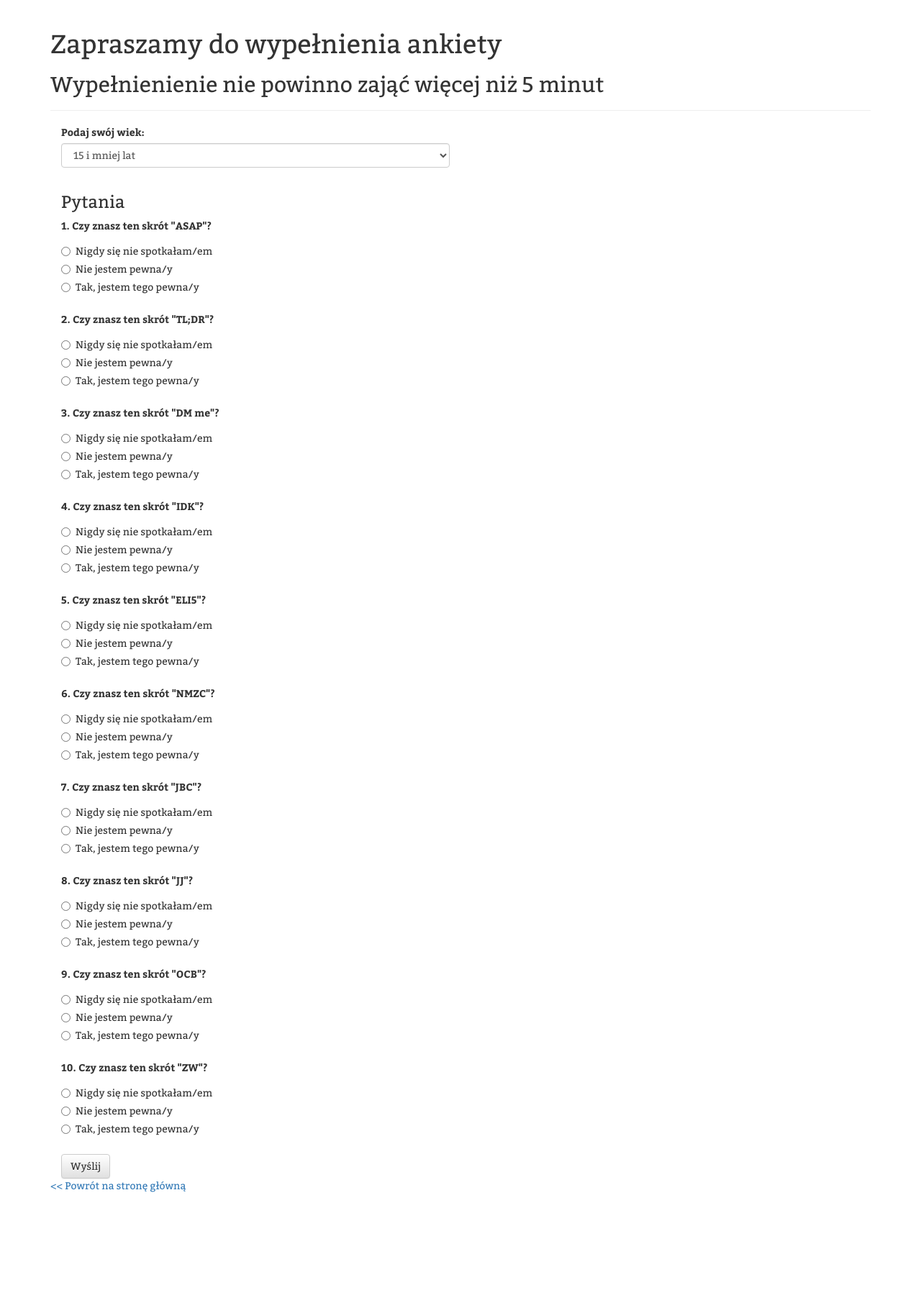
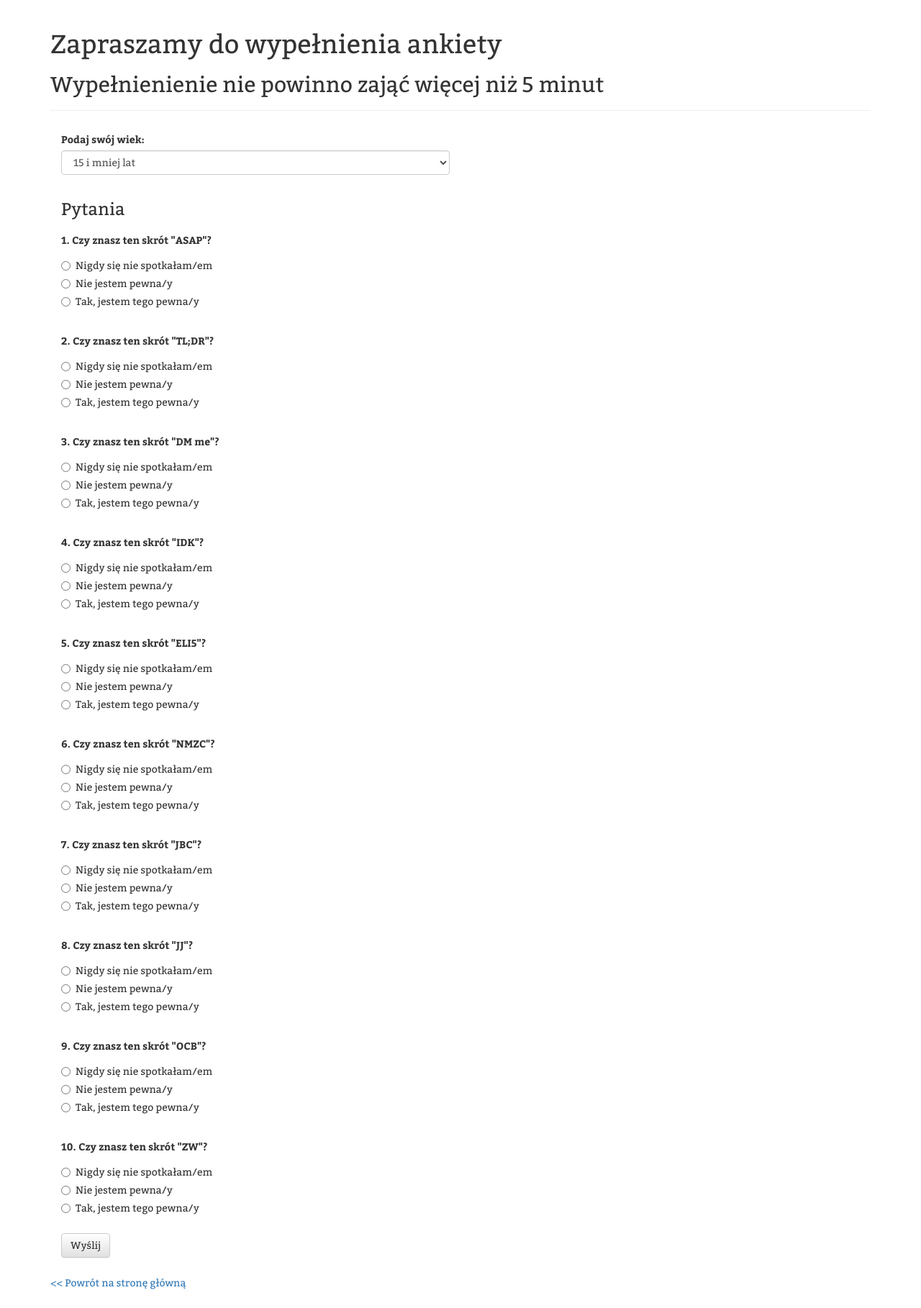
Before and after one commit to kniem/ankieta, a Flask app: page /form in a window 1280 px wide. Shown: the part 399-2217 px from the top of the page at 72% size. Before the commit the page ends 2056 px from the top, so only its background shows below. Run offline with Flask 2, Linux system fonts and the light colour scheme; some libraries are stand-ins or nearby versions.

Commit message:
css correction

```diff
--- a/static/css/theme.css
+++ b/static/css/theme.css
@@ -92,7 +92,11 @@ body {
   background-color: #eeeef4;
 }
 
-.footer{
+footer{
     padding-top: 25px;
     padding-bottom: 25px;
 }
+
+.row-form{
+    padding-top: 10px;
+}
```
